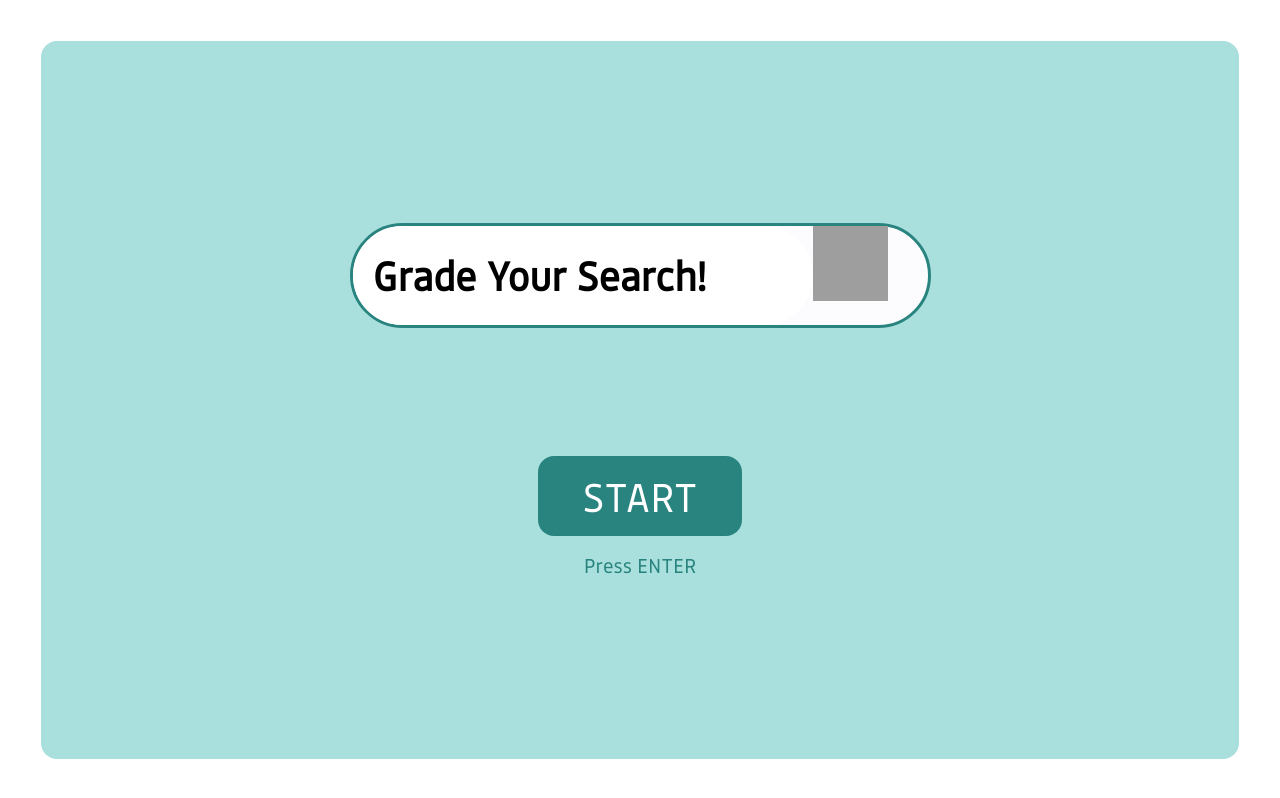
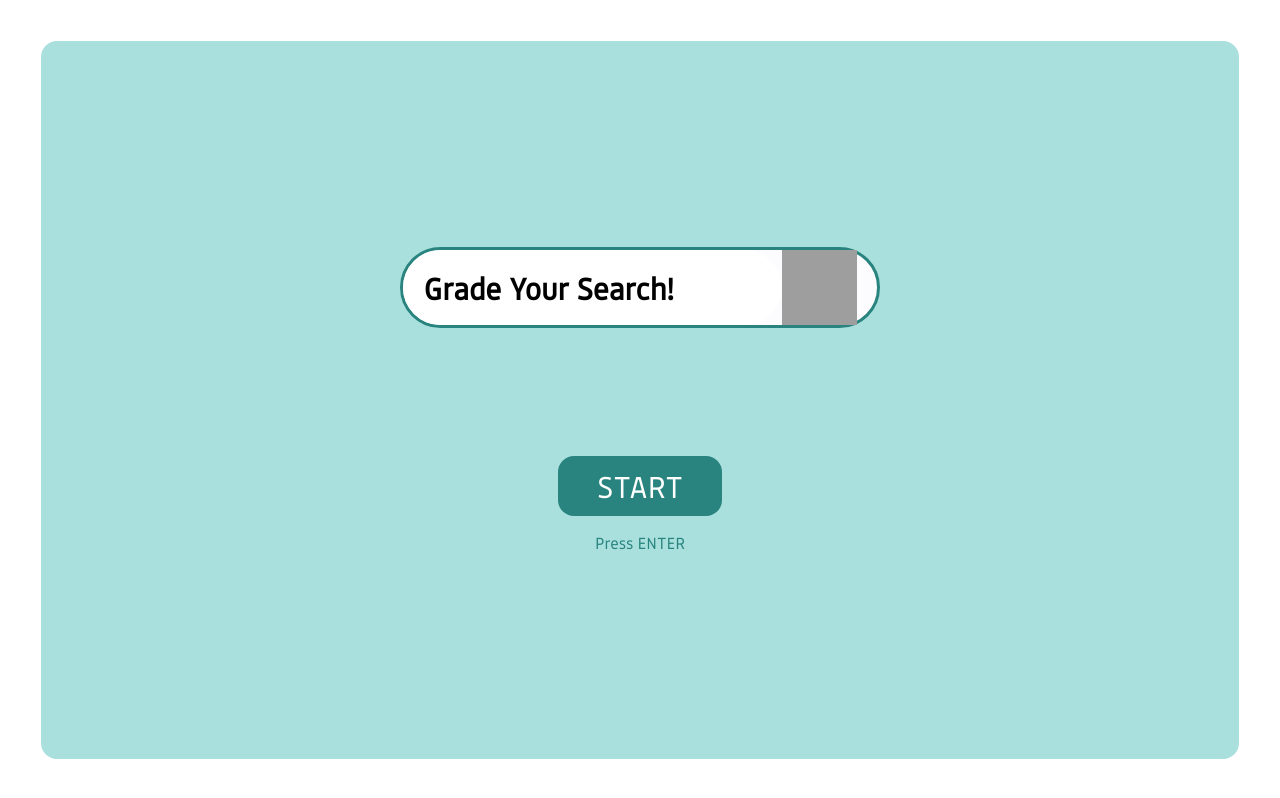
Before and after one commit to shubhamchasing/evaluation_project, a React (Create React App) app: page / in a window 1280 px wide. Built offline with nearby package versions, Linux system fonts and the light colour scheme; grey boxes are pictures that could not be loaded.

Commit message:
latest commit

```diff
--- a/src/style.css
+++ b/src/style.css
@@ -35,14 +35,13 @@
   background: #fcfcff;
   border: 3px solid #29847f;
   border-radius: 60px;
-  width: 581px;
-  height: 105px;
+  width: 40%;
 }
 
 .search-bar {
   border: none;
   font-weight: 600;
-  font-size: 40px;
+  font-size: 30px;
   border-radius: 60px;
   padding-left: 20px;
   outline: none;
@@ -68,11 +67,10 @@
   background: #29847f;
   border-radius: 16px;
   border: none;
-  width: 204px;
-  height: 80px;
+  width: 164px;
+  height: 60px;
   color: white;
-  font-weight: 400;
-  font-size: 40px;
+  font-size: 30px;
   cursor: pointer;
 }
 
@@ -80,8 +78,6 @@
   color: #29847f;
   display: flex;
   justify-content: center;
-  font-weight: 400;
-  font-size: 20px;
 }
 
 /* page 2 */
@@ -251,6 +247,7 @@
   width: 4rem;
   border-radius: 0.5rem;
   cursor: pointer;
+
 }
 
 .navigation-box {
```
